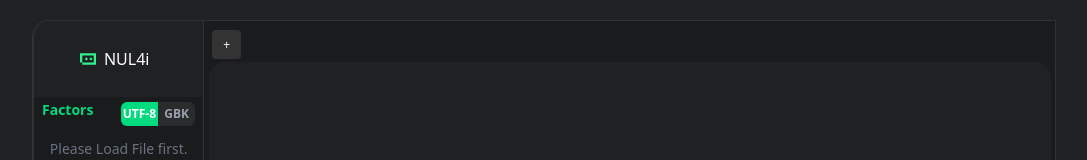
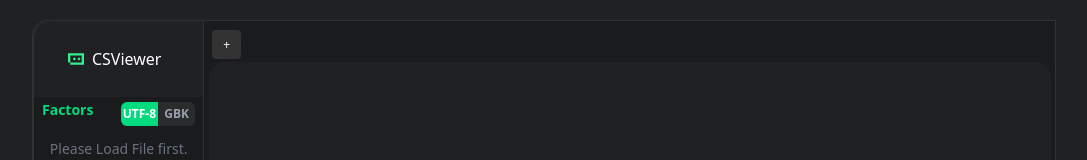
Before and after one commit to Dafeigy/csVisualize, a Vue app: page / in a window 1280 px wide. Shown: the top 160 px of the page, without its empty margins (96-1183 px from the left). Built offline with nearby package versions, Linux system fonts and the light colour scheme.

Commit message:
feat: logo

```diff
--- a/index.html
+++ b/index.html
@@ -4,7 +4,7 @@
     <meta charset="UTF-8">
     <link rel="icon" href="/favicon.ico">
     <meta name="viewport" content="width=device-width, initial-scale=1.0">
-    <title>Vite App</title>
+    <title>i📗</title>
   </head>
   <body>
     <div id="app"></div>
--- a/src/components/TimeSeriesViewer.vue
+++ b/src/components/TimeSeriesViewer.vue
@@ -4,7 +4,7 @@
       <div id="logo" class="flex justify-center items-center bg-[#202124] p-2 h-[10%] border-l border-[#323233] rounded-tl-2xl">
         <!-- 文件输入框已移至组件底部 -->
         <svg height="1em" style="flex:none;line-height:1" viewBox="0 0 24 24" width="1em" xmlns="http://www.w3.org/2000/svg"><title>TRAE</title><path d="M24 20.541H3.428v-3.426H0V3.4h24V20.54zM3.428 17.115h17.144V6.827H3.428v10.288zm8.573-5.196l-2.425 2.424-2.424-2.424 2.424-2.424 2.425 2.424zm6.857-.001l-2.424 2.423-2.425-2.423 2.425-2.425 2.424 2.425z" fill="#32F08C"></path></svg>
-        <p class="mx-2">NUL4i</p>
+        <p class="mx-2">CSViewer</p>
         <div v-if="loading" class="text-xs text-[#02DA7F] mt-1">加载中...</div>
       </div>
       <div id="controls" class="justify-between h-[90%] bg-[#1A1B1D] rounded-bl-2xl border-l border-[#323233] overflow-hidden flex flex-col">
@@ -86,7 +86,7 @@
         class="hidden"
       />
       <div class="h-[75%] w-[99%] bg-[#202124] rounded-2xl justify-center flex items-center my-2">
-        <div id="chart" class="w-[98%] h-[98%]"></div>
+        <div id="chart" class="w-[98%] h-[98%] flex"></div>
       </div>
       <div id="bash" class="h-[16%] w-[99%] text-xs flex text-gray-500 my-[1%] flex-col">
         <div class="w-full flex items-center flex-col h-full">
```
